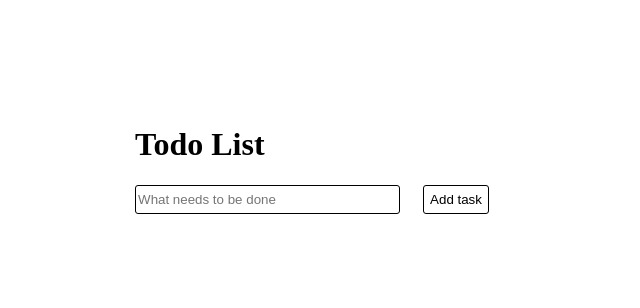
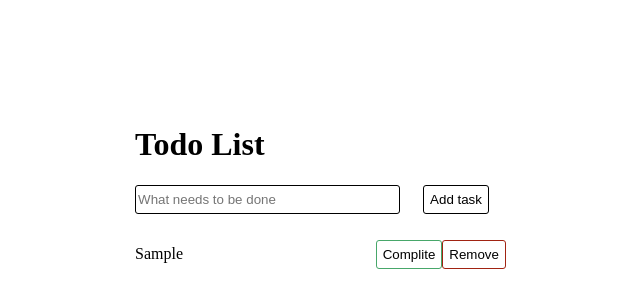
Before and after one commit to Sergey-dev10/Todo-Redux-ToolKit, a React (Create React App) app: page / in a window 1280 px wide. Both pictures are taken after typing "Sample" into the empty fields and a click on the input "Add task". Shown: the top 308 px of the page, without its empty margins (328-968 px from the left). Built offline with nearby package versions, Linux system fonts and the light colour scheme.

Commit message:
feat: implement Task component

```diff
--- /dev/null
+++ b/src/components/Task/Task.js
@@ -0,0 +1,20 @@
+import React from 'react';
+import {
+  TaskWrapper,
+  TextWrapper,
+  ButtonsWrapper,
+  ButtonComplite,
+  ButtonRemove,
+} from './Task.styles';
+
+export const Task = ({
+  id, isComplited, text,
+}) => (
+  <TaskWrapper>
+    <TextWrapper complition={isComplited}>{text}</TextWrapper>
+    <ButtonsWrapper>
+      <ButtonComplite type="button">Complite</ButtonComplite>
+      <ButtonRemove type="button">Remove</ButtonRemove>
+    </ButtonsWrapper>
+  </TaskWrapper>
+);
--- /dev/null
+++ b/src/components/Task/Task.styles.js
@@ -0,0 +1,30 @@
+import styled from 'styled-components';
+
+export const ButtonComplite = styled.button`
+    height: 29px;
+    border: 1px solid #47A76A;
+    border-radius: 3px;
+    background-color: #FFFFFF;
+`;
+
+export const ButtonRemove = styled(ButtonComplite)`
+    border: 1px solid #A12312;
+`;
+
+export const ButtonsWrapper = styled.div`
+    display: flex;
+    justify-content: space-between;
+    width: 32%;
+`;
+
+export const TaskWrapper = styled.div`
+    display: flex;
+    justify-content: space-between;
+    align-items: baseline;
+`;
+
+export const TextWrapper = styled.p`
+    width: 50%;
+    text-decoration: ${({ complition }) => (complition ? 'line-through' : 'none')};
+    word-wrap: break-word;
+`;
--- /dev/null
+++ b/src/components/Task/index.js
@@ -0,0 +1 @@
+export * from './Task';
--- a/src/components/TaskAddition/TaskAddition.js
+++ b/src/components/TaskAddition/TaskAddition.js
@@ -1,7 +1,7 @@
 import React, { useState } from 'react';
 import { useDispatch, useSelector } from 'react-redux';
 import { nanoid } from '@reduxjs/toolkit';
-import { TaskAdditionWrapper, InputAddField, InputSubmit } from './TaskAddition.style';
+import { TaskAdditionWrapper, InputAddField, InputSubmit } from './TaskAddition.styles';
 import { addTask } from '../../actions/actions';
 
 export const TaskAddition = () => {
--- a/src/components/TodoList/TodoList.js
+++ b/src/components/TodoList/TodoList.js
@@ -1,11 +1,18 @@
 import React from 'react';
+import { useDispatch, useSelector } from 'react-redux';
 import { Title } from '../Title';
 import { TaskAddition } from '../TaskAddition';
 import { TaskListWrapper } from './TodoList.style';
+import { Task } from '../Task';
 
-export const TodoList = () => (
-  <TaskListWrapper>
-    <Title />
-    <TaskAddition />
-  </TaskListWrapper>
-);
+export const TodoList = () => {
+  const dispatch = useDispatch();
+  const tasks = useSelector((state) => state.todo);
+  return (
+    <TaskListWrapper>
+      <Title />
+      <TaskAddition />
+      {tasks.map((task) => (<Task id={task.id} isComplited={task.isComplited} text={task.text} />))}
+    </TaskListWrapper>
+  );
+};
```
Also changed, not shown: src/components/TaskAddition/TaskAddition.styles.js (renamed from src/components/TaskAddition/TaskAddition.style.js).
